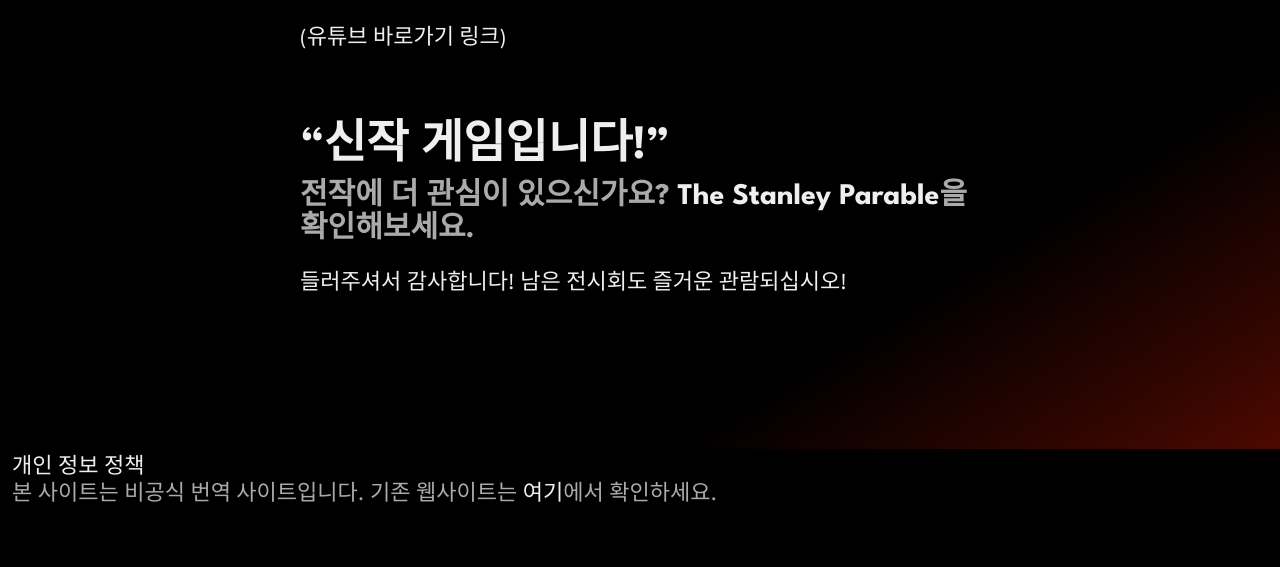
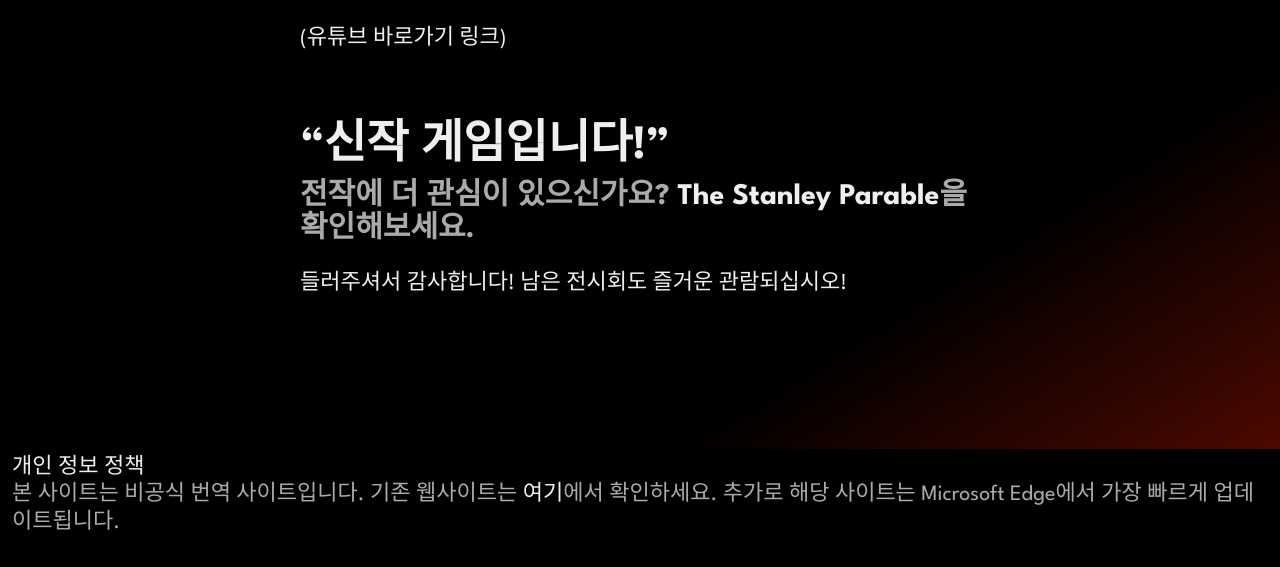
Before and after one commit to StanleyKR/StanleyParable2KR, a plain HTML site: page index.html in a window 1280 px wide. Shown: the part 1688-2255 px from the top of the page. Before the commit the page ends 2228 px from the top, so only its background shows below. Drawn offline with nearby package versions, Linux system fonts and the light colour scheme.

Commit message:
Update index.html

```diff
--- a/index.html
+++ b/index.html
@@ -61,7 +61,7 @@
     </div>
     <footer>
       <a href="https://crowscrowscrows.com/privacy" target="_blank">개인 정보 정책</a>
-	  <p>본 사이트는 비공식 번역 사이트입니다. 기존 웹사이트는 <a href="https://stanleyparable2.com/#">여기</a>에서 확인하세요.</p>
+	  <p>본 사이트는 비공식 번역 사이트입니다. 기존 웹사이트는 <a href="https://stanleyparable2.com/#">여기</a>에서 확인하세요. 추가로 해당 사이트는 Microsoft Edge에서 가장 빠르게 업데이트됩니다.</p>
     </footer>
   </body>
 
```
